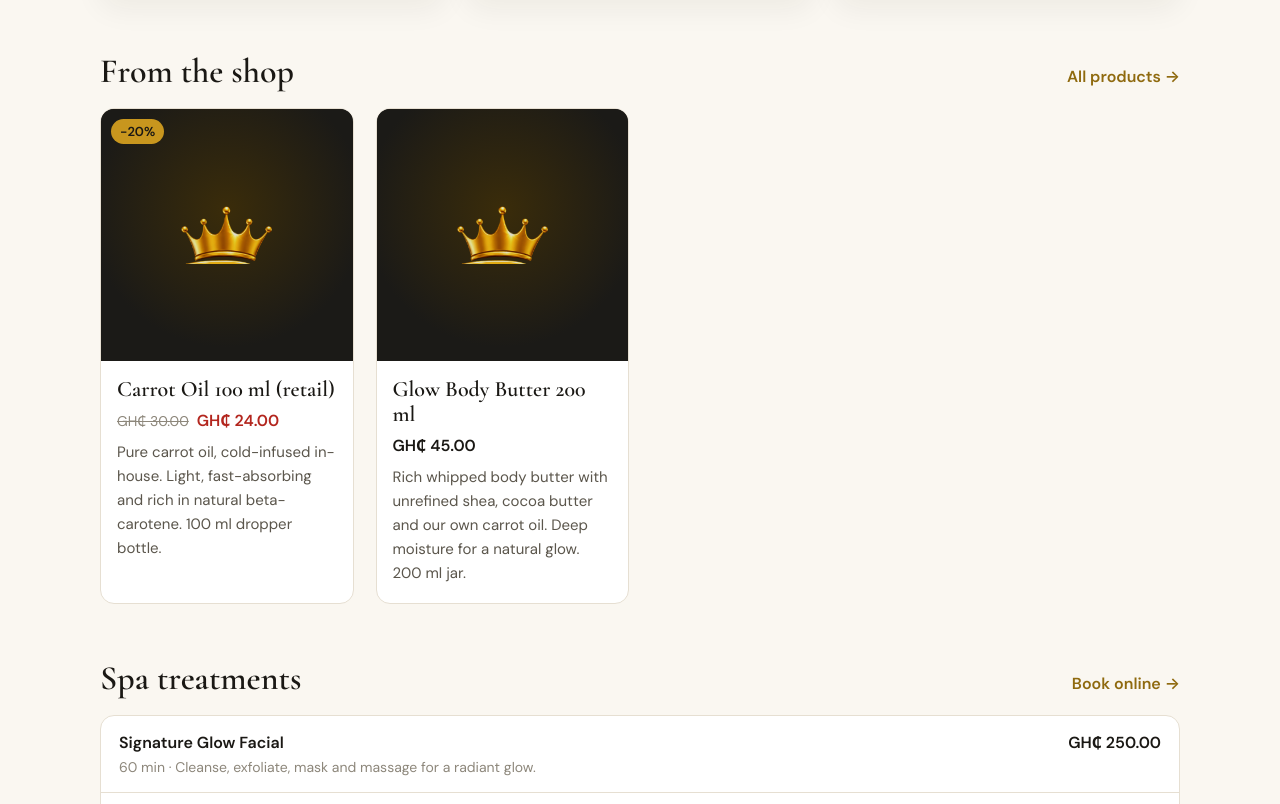
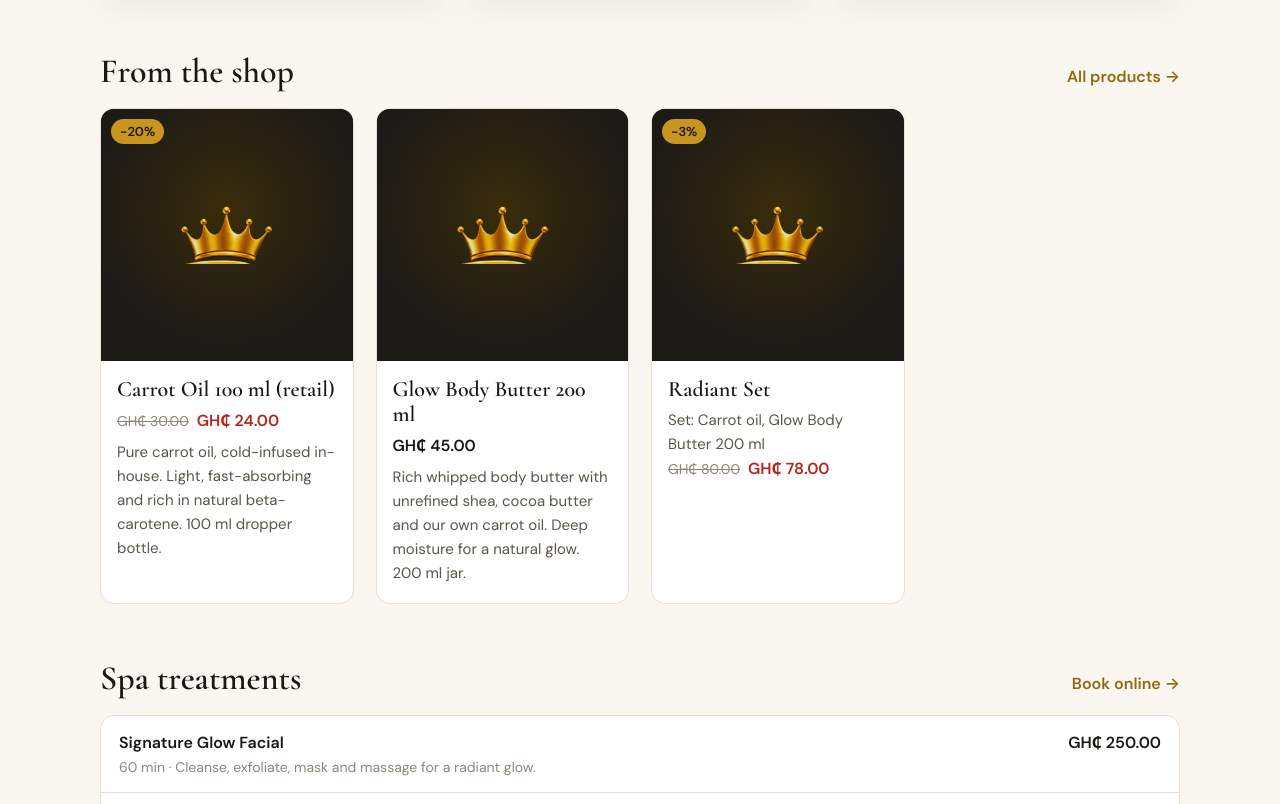
Before and after one commit to Royal-Glow-Gh/royal-glow-platform, a plain HTML site: page index.html in a window 1280 px wide. Shown: the part 756-1560 px from the top of the page. Drawn offline with nearby package versions, Linux system fonts and the light colour scheme; no server answers.

Commit message:
Website build 2026-11-23T22:18Z

```diff
--- a/index.html
+++ b/index.html
@@ -41,7 +41,9 @@
   <div class="cimg sq ph"><img src="/assets/crown.png" alt=""><span class="otag">−20%</span></div>
   <div class="cbody"><h3>Carrot Oil 100 ml (retail)</h3><div class="price"><s class="was">GH₵ 30.00</s> <span class="now">GH₵ 24.00</span></div><p>Pure carrot oil, cold-infused in-house. Light, fast-absorbing and rich in natural beta-carotene. 100 ml dropper bottle.</p></div></a><a class="card" href="https://shop.royalglowgh.com/#p/64dd9000-797d-4da8-bbf4-e2688ac0d180">
   <div class="cimg sq ph"><img src="/assets/crown.png" alt=""></div>
-  <div class="cbody"><h3>Glow Body Butter 200 ml</h3><div class="price">GH₵ 45.00</div><p>Rich whipped body butter with unrefined shea, cocoa butter and our own carrot oil. Deep moisture for a natural glow. 200 ml jar.</p></div></a></div></section>
+  <div class="cbody"><h3>Glow Body Butter 200 ml</h3><div class="price">GH₵ 45.00</div><p>Rich whipped body butter with unrefined shea, cocoa butter and our own carrot oil. Deep moisture for a natural glow. 200 ml jar.</p></div></a><a class="card" href="https://shop.royalglowgh.com/#p/d6b41b7e-8948-4179-bcdd-4975a79b943f">
+  <div class="cimg sq ph"><img src="/assets/crown.png" alt=""><span class="otag">−3%</span></div>
+  <div class="cbody"><h3>Radiant Set</h3><p class="setc">Set: Carrot oil, Glow Body Butter 200 ml</p><div class="price"><s class="was">GH₵ 80.00</s> <span class="now">GH₵ 78.00</span></div></div></a></div></section>
 <section class="wrap block"><div class="bhead"><h2>Spa treatments</h2><a href="https://shop.royalglowgh.com/#spa">Book online →</a></div><div class="slist"><a class="srow" href="https://shop.royalglowgh.com/#spa/83076115-1fef-45c2-8561-798a2c2568e0"><span><b>Signature Glow Facial</b><small>60 min · Cleanse, exfoliate, mask and massage for a radiant glow.</small></span><span class="price">GH₵ 250.00</span></a><a class="srow" href="https://shop.royalglowgh.com/#spa/f0a5f0af-a292-4a29-a313-e4e455943288"><span><b>Deep Cleansing Facial</b><small>45 min · A thorough cleanse for congested or oily skin.</small></span><span class="price">GH₵ 180.00</span></a><a class="srow" href="https://shop.royalglowgh.com/#spa/da8c3138-ab78-4a71-8e5b-b8878cd9612f"><span><b>Swedish Massage</b><small>60 min · Relaxing full-body massage with warm oils.</small></span><span class="price">GH₵ 300.00</span></a><a class="srow" href="https://shop.royalglowgh.com/#spa/29e2aeee-8537-479c-a647-b8082570f640"><span><b>Deep Tissue Massage</b><small>60 min · Firm pressure to ease tight muscles.</small></span><span class="price">GH₵ 350.00</span></a><a class="srow" href="https://shop.royalglowgh.com/#spa/2e4b441f-7734-43d1-ba4b-952608cd010f"><span><b>Body Scrub and Glow</b><small>45 min · Shea and sugar scrub followed by our body butter.</small></span><span class="price">GH₵ 220.00</span></a></div></section>
 
 <section class="wrap block"><div class="bhead"><h2>From the blog</h2><a href="/blog/">All articles →</a></div><div class="grid"><a class="card" href="/blog/your-first-spa-facial/" data-c="Spa">
```
Also changed, not shown: preview/home-classic/index.html (+3 -1 lines), preview/home-editorial/index.html (+3 -1 lines), preview/home-showcase/index.html (+3 -1 lines).
